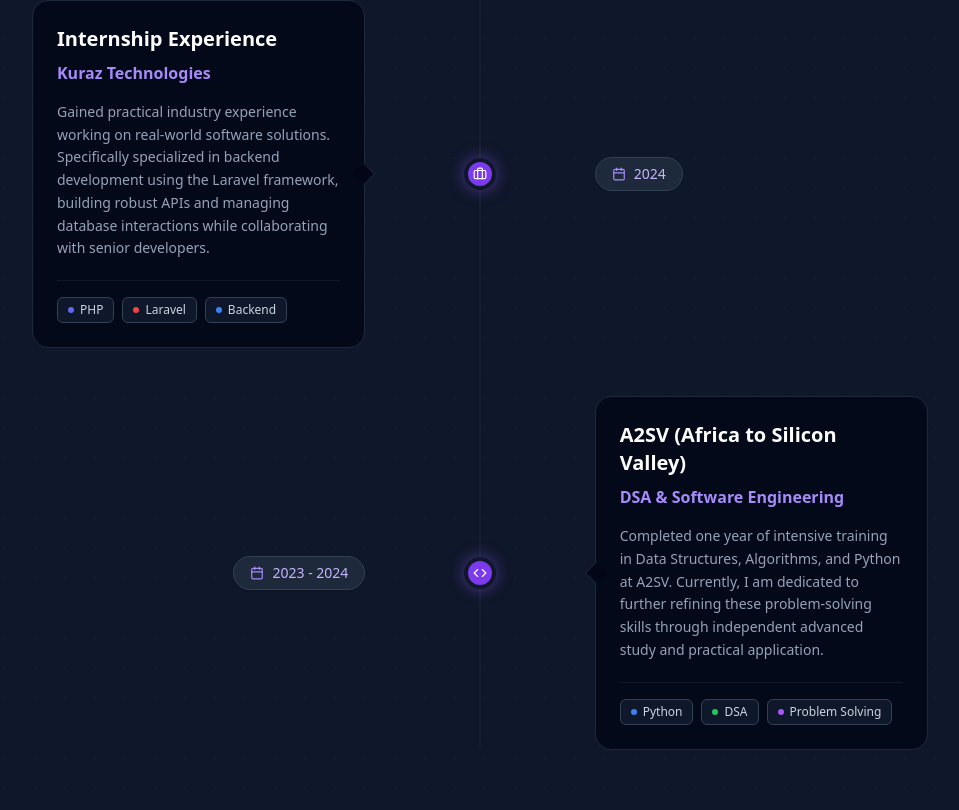
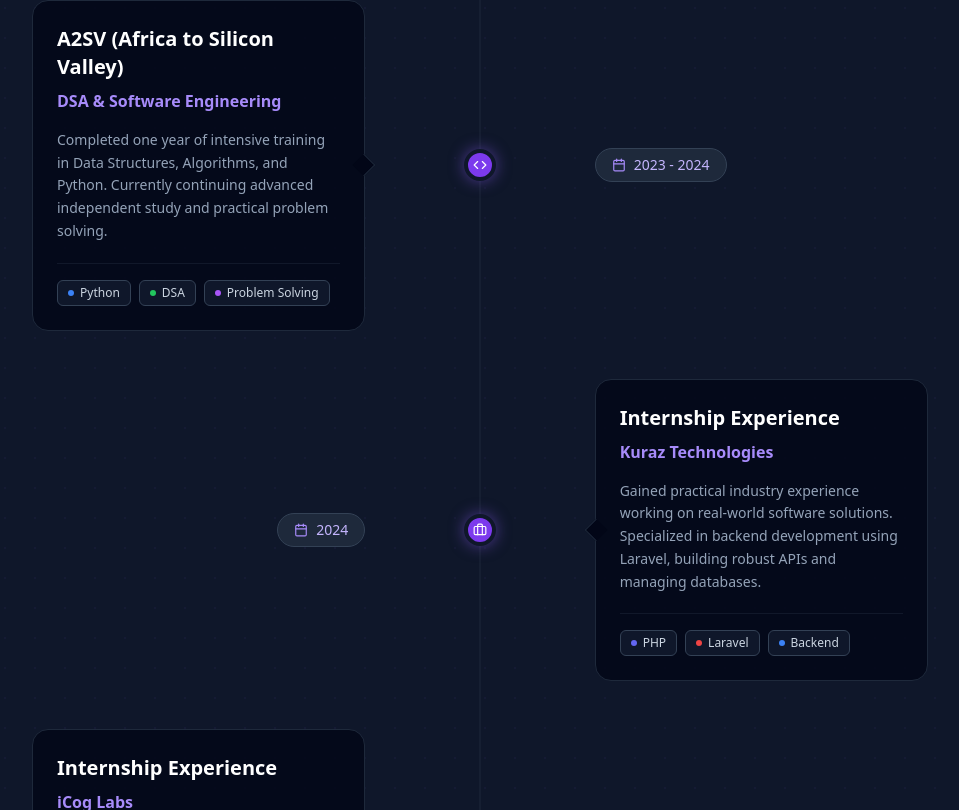
Before and after one commit to JohnnyWorku/portfolio, a React (Vite) app: page / in a window 1280 px wide. Shown: the part 2170-2980 px from the top of the page, without its empty margins (160-1119 px from the left). Built offline with nearby package versions, Linux system fonts and the light colour scheme; no server answers.

Commit message:
Exprience code base refactored

```diff
--- a/components/Experience.tsx
+++ b/components/Experience.tsx
@@ -1,178 +1,219 @@
-import React from 'react';
-import { Briefcase, Calendar, Code, GraduationCap } from 'lucide-react';
+import React from "react";
+import { Briefcase, Calendar, Code, GraduationCap } from "lucide-react";
+
+/* ============================= */
+/* Type Definition */
+/* ============================= */
+
+type ExperienceItem = {
+  title: string;
+  organization: string;
+  description: string;
+  date: string;
+  icon: React.ElementType;
+  skills: {
+    name: string;
+    color: string;
+  }[];
+};
+
+/* ============================= */
+/* Data */
+/* ============================= */
+
+const experiences: ExperienceItem[] = [
+  {
+    title: "Bachelors of Software Engineering",
+    organization: "Addis Ababa University",
+    description:
+      "Fourth-year student actively building a strong foundation in software engineering principles. Committed to continuous learning and skill improvement to develop innovative software solutions.",
+    date: "2022 - Present",
+    icon: GraduationCap,
+    skills: [
+      { name: "Software Engineering", color: "bg-sky-500" },
+      { name: "System Design", color: "bg-violet-500" },
+    ],
+  },
+
+  {
+    title: "A2SV (Africa to Silicon Valley)",
+    organization: "DSA & Software Engineering",
+    description:
+      "Completed one year of intensive training in Data Structures, Algorithms, and Python. Currently continuing advanced independent study and practical problem solving.",
+    date: "2023 - 2024",
+    icon: Code,
+    skills: [
+      { name: "Python", color: "bg-blue-500" },
+      { name: "DSA", color: "bg-green-500" },
+      { name: "Problem Solving", color: "bg-purple-500" },
+    ],
+  },
+
+  {
+    title: "Internship Experience",
+    organization: "Kuraz Technologies",
+    description:
+      "Gained practical industry experience working on real-world software solutions. Specialized in backend development using Laravel, building robust APIs and managing databases.",
+    date: "2024",
+    icon: Briefcase,
+    skills: [
+      { name: "PHP", color: "bg-indigo-500" },
+      { name: "Laravel", color: "bg-red-500" },
+      { name: "Backend", color: "bg-blue-500" },
+    ],
+  },
+
+  {
+    title: "Internship Experience",
+    organization: "iCog Labs",
+    description:
+      "Gained practical industry experience working on real-world AI oriented software solutions.",
+    date: "2025 - Present",
+    icon: Briefcase,
+    skills: [
+      { name: "Python", color: "bg-indigo-500" },
+      { name: "--", color: "bg-red-500" },
+      { name: "AI", color: "bg-blue-500" },
+    ],
+  },
+];
+
+/* ============================= */
+/* Reusable Card Component */
+/* ============================= */
+
+const ExperienceCard: React.FC<{ exp: ExperienceItem; isLeft: boolean }> = ({
+  exp,
+  isLeft,
+}) => {
+  const Icon = exp.icon;
+
+  return (
+    <div className="bg-slate-950/80 border border-slate-800 p-6 rounded-2xl hover:border-brand-500 transition-all duration-300 group-hover:shadow-lg group-hover:shadow-brand-900/20 relative">
+      {/* Desktop Arrow Connector */}
+      <div
+        className={`hidden md:block absolute top-1/2 w-4 h-4 bg-slate-950 transform rotate-45 -translate-y-1/2 border-slate-800 group-hover:border-brand-500 transition-colors ${
+          isLeft
+            ? "-right-2 border-r border-t"
+            : "-left-2 border-l border-b"
+        }`}
+      />
+
+      <h4 className="text-xl font-bold text-white mb-2">{exp.title}</h4>
+
+      <h5 className="text-brand-400 font-semibold mb-4">
+        {exp.organization}
+      </h5>
+
+      <p className="text-slate-400 text-sm leading-relaxed mb-5">
+        {exp.description}
+      </p>
+
+      <div className="flex flex-wrap gap-2 pt-4 border-t border-slate-800/50">
+        {exp.skills.map((skill, i) => (
+          <span
+            key={i}
+            className="inline-flex items-center px-2.5 py-1 bg-slate-900 text-xs text-slate-300 rounded-md border border-slate-700"
+          >
+            <div
+              className={`w-1.5 h-1.5 rounded-full ${skill.color} mr-1.5`}
+            />
+            {skill.name}
+          </span>
+        ))}
+      </div>
+    </div>
+  );
+};
+
+/* ============================= */
+/* Main Component */
+/* ============================= */
 
 const Experience: React.FC = () => {
   return (
-    <section id="experience" className="py-24 bg-slate-900 border-t border-slate-800 relative overflow-hidden">
-       {/* Background pattern */}
-       <div className="absolute inset-0 opacity-5" style={{ backgroundImage: 'radial-gradient(#8b5cf6 1px, transparent 1px)', backgroundSize: '30px 30px' }}></div>
+    <section
+      id="experience"
+      className="py-24 bg-slate-900 border-t border-slate-800 relative overflow-hidden"
+    >
+      {/* Background Pattern */}
+      <div
+        className="absolute inset-0 opacity-5"
+        style={{
+          backgroundImage:
+            "radial-gradient(#8b5cf6 1px, transparent 1px)",
+          backgroundSize: "30px 30px",
+        }}
+      ></div>
 
       <div className="max-w-7xl mx-auto px-4 sm:px-6 lg:px-8 relative z-10">
         <div className="text-center mb-16">
-            <h2 className="text-brand-500 font-bold tracking-wide uppercase text-sm mb-2">My Journey</h2>
-            <h3 className="text-3xl md:text-4xl font-bold text-white">Education & Experience</h3>
+          <h2 className="text-brand-500 font-bold tracking-wide uppercase text-sm mb-2">
+            My Journey
+          </h2>
+          <h3 className="text-3xl md:text-4xl font-bold text-white">
+            Education & Experience
+          </h3>
         </div>
 
         <div className="relative max-w-4xl mx-auto">
-            {/* Vertical Line */}
-            <div className="absolute left-6 md:left-1/2 transform md:-translate-x-1/2 top-0 h-full w-px bg-slate-800"></div>
+          {/* Vertical Timeline Line */}
+          <div className="absolute left-6 md:left-1/2 md:-translate-x-1/2 top-0 h-full w-px bg-slate-800"></div>
 
-            {/* Experience Item 1: University (Right Side) */}
-            <div className="relative z-10 mb-12 group">
+          {experiences.map((exp, index) => {
+            const isLeft = index % 2 !== 0;
+            const Icon = exp.icon;
+
+            return (
+              <div key={index} className="relative z-10 mb-12 group">
                 <div className="flex flex-col md:flex-row items-start md:items-center justify-between w-full">
 
-                    {/* Date - Left on Desktop */}
-                    <div className="order-1 md:w-5/12 text-left md:text-right pl-16 md:pl-0 md:pr-10 mb-2 md:mb-0 relative">
-                         <span className="inline-flex items-center px-4 py-1.5 rounded-full bg-slate-800 border border-slate-700 text-brand-300 font-medium text-sm shadow-sm">
+                  {/* LEFT SIDE */}
+                  {!isLeft ? (
+                    <>
+                      {/* Date */}
+                      <div className="order-1 md:w-5/12 text-left md:text-right pl-16 md:pl-0 md:pr-10 mb-2 md:mb-0">
+                        <span className="inline-flex items-center px-4 py-1.5 rounded-full bg-slate-800 border border-slate-700 text-brand-300 text-sm">
                           <Calendar className="w-3.5 h-3.5 mr-2 text-brand-400" />
-                            2022 - Present
+                          {exp.date}
                         </span>
                       </div>
 
-                    {/* Timeline Dot - Center */}
-                    <div className="absolute left-[20px] md:left-1/2 md:-ml-4 top-0 md:top-auto flex items-center justify-center w-8 h-8 rounded-full bg-brand-600 border-4 border-slate-900 shadow-[0_0_15px_rgba(139,92,246,0.5)] z-20">
-                        <GraduationCap className="w-3.5 h-3.5 text-white" />
+                      {/* Timeline Dot */}
+                      <div className="absolute left-[20px] md:left-1/2 md:-ml-4 w-8 h-8 rounded-full bg-brand-600 border-4 border-slate-900 flex items-center justify-center z-20 shadow-[0_0_15px_rgba(139,92,246,0.5)]">
+                        <Icon className="w-3.5 h-3.5 text-white" />
                       </div>
 
-                    {/* Content - Right on Desktop */}
+                      {/* Content */}
                       <div className="order-2 md:w-5/12 pl-16 md:pl-10 mt-2 md:mt-0">
-                        <div className="bg-slate-950/80 border border-slate-800 p-6 rounded-2xl hover:border-brand-500 transition-all duration-300 group-hover:shadow-lg group-hover:shadow-brand-900/20 relative">
-                            {/* Connector Arrow for desktop */}
-                            <div className="hidden md:block absolute top-1/2 -left-2 w-4 h-4 bg-slate-950 border-l border-b border-slate-800 transform rotate-45 -translate-y-1/2 group-hover:border-brand-500 transition-colors"></div>
+                        <ExperienceCard exp={exp} isLeft={false} />
+                      </div>
+                    </>
+                  ) : (
+                    <>
+                      {/* Content */}
+                      <div className="order-2 md:order-1 md:w-5/12 pl-16 md:pl-0 md:pr-10 mt-2 md:mt-0">
+                        <ExperienceCard exp={exp} isLeft={true} />
+                      </div>
 
-                            <div className="flex items-center justify-between mb-2">
-                                <h4 className="text-xl font-bold text-white">Bachelors of Software Engineering</h4>
+                      {/* Timeline Dot */}
+                      <div className="absolute left-[20px] md:left-1/2 md:-ml-4 w-8 h-8 rounded-full bg-brand-600 border-4 border-slate-900 flex items-center justify-center z-20 shadow-[0_0_15px_rgba(139,92,246,0.5)]">
+                        <Icon className="w-3.5 h-3.5 text-white" />
                       </div>
-                            <h5 className="text-brand-400 font-semibold mb-4 flex items-center">
-                                Addis Ababa University
-                            </h5>
 
-                            <p className="text-slate-400 text-sm leading-relaxed mb-5">
-                                Fourth-year student actively building a strong foundation in software engineering principles. Committed to continuous learning and skill improvement to develop innovative software solutions.
-                            </p>
-
-                            <div className="flex flex-wrap gap-2 pt-4 border-t border-slate-800/50">
-                                <span className="inline-flex items-center px-2.5 py-1 bg-slate-900 text-xs font-medium text-slate-300 rounded-md border border-slate-700">
-                                    <div className="w-1.5 h-1.5 rounded-full bg-sky-500 mr-1.5"></div>
-                                    Software Engineering
-                                </span>
-                                <span className="inline-flex items-center px-2.5 py-1 bg-slate-900 text-xs font-medium text-slate-300 rounded-md border border-slate-700">
-                                    <div className="w-1.5 h-1.5 rounded-full bg-violet-500 mr-1.5"></div>
-                                    System Design
+                      {/* Date */}
+                      <div className="order-1 md:order-2 md:w-5/12 text-left pl-16 md:pl-10 mb-2 md:mb-0">
+                        <span className="inline-flex items-center px-4 py-1.5 rounded-full bg-slate-800 border border-slate-700 text-brand-300 text-sm">
+                          <Calendar className="w-3.5 h-3.5 mr-2 text-brand-400" />
+                          {exp.date}
                         </span>
                       </div>
+                    </>
+                  )}
                 </div>
               </div>
-                </div>
-            </div>
-
-            {/* Experience Item 2: Kuraz Internship (Left Side on Desktop) */}
-            <div className="relative z-10 mb-12 group">
-                <div className="flex flex-col md:flex-row items-start md:items-center justify-between w-full">
-
-                    {/* Content - Left on Desktop */}
-                    <div className="order-2 md:order-1 md:w-5/12 pl-16 md:pl-0 md:pr-10 mt-2 md:mt-0">
-                        <div className="bg-slate-950/80 border border-slate-800 p-6 rounded-2xl hover:border-brand-500 transition-all duration-300 group-hover:shadow-lg group-hover:shadow-brand-900/20 relative">
-                            {/* Connector Arrow for desktop - Pointing Right */}
-                            <div className="hidden md:block absolute top-1/2 -right-2 w-4 h-4 bg-slate-950 border-r border-t border-slate-800 transform rotate-45 -translate-y-1/2 group-hover:border-brand-500 transition-colors"></div>
-
-                            <div className="flex items-center justify-between mb-2">
-                                <h4 className="text-xl font-bold text-white">Internship Experience</h4>
-                            </div>
-                            <h5 className="text-brand-400 font-semibold mb-4 flex items-center">
-                                Kuraz Technologies
-                            </h5>
-
-                            <p className="text-slate-400 text-sm leading-relaxed mb-5">
-                                Gained practical industry experience working on real-world software solutions. Specifically specialized in backend development using the Laravel framework, building robust APIs and managing database interactions while collaborating with senior developers.
-                            </p>
-
-                            <div className="flex flex-wrap gap-2 pt-4 border-t border-slate-800/50">
-                                <span className="inline-flex items-center px-2.5 py-1 bg-slate-900 text-xs font-medium text-slate-300 rounded-md border border-slate-700">
-                                    <div className="w-1.5 h-1.5 rounded-full bg-indigo-500 mr-1.5"></div>
-                                    PHP
-                                </span>
-                                <span className="inline-flex items-center px-2.5 py-1 bg-slate-900 text-xs font-medium text-slate-300 rounded-md border border-slate-700">
-                                    <div className="w-1.5 h-1.5 rounded-full bg-red-500 mr-1.5"></div>
-                                    Laravel
-                                </span>
-                                <span className="inline-flex items-center px-2.5 py-1 bg-slate-900 text-xs font-medium text-slate-300 rounded-md border border-slate-700">
-                                    <div className="w-1.5 h-1.5 rounded-full bg-blue-500 mr-1.5"></div>
-                                    Backend
-                                </span>
-                            </div>
-                        </div>
-                    </div>
-
-                    {/* Timeline Dot - Center */}
-                    <div className="absolute left-[20px] md:left-1/2 md:-ml-4 top-0 md:top-auto flex items-center justify-center w-8 h-8 rounded-full bg-brand-600 border-4 border-slate-900 shadow-[0_0_15px_rgba(139,92,246,0.5)] z-20">
-                        <Briefcase className="w-3.5 h-3.5 text-white" />
-                    </div>
-
-                     {/* Date - Right on Desktop */}
-                     <div className="order-1 md:order-2 md:w-5/12 text-left pl-16 md:pl-10 mb-2 md:mb-0 relative">
-                         <span className="inline-flex items-center px-4 py-1.5 rounded-full bg-slate-800 border border-slate-700 text-brand-300 font-medium text-sm shadow-sm">
-                            <Calendar className="w-3.5 h-3.5 mr-2 text-brand-400" />
-                            2024
-                         </span>
-                    </div>
-
-                </div>
-            </div>
-
-            {/* Experience Item 3: A2SV (Right Side on Desktop) */}
-            <div className="relative z-10 mb-12 group">
-                <div className="flex flex-col md:flex-row items-start md:items-center justify-between w-full">
-
-                    {/* Date - Left on Desktop */}
-                    <div className="order-1 md:w-5/12 text-left md:text-right pl-16 md:pl-0 md:pr-10 mb-2 md:mb-0 relative">
-                         <span className="inline-flex items-center px-4 py-1.5 rounded-full bg-slate-800 border border-slate-700 text-brand-300 font-medium text-sm shadow-sm">
-                            <Calendar className="w-3.5 h-3.5 mr-2 text-brand-400" />
-                            2023 - 2024
-                         </span>
-                    </div>
-
-                    {/* Timeline Dot - Center */}
-                    <div className="absolute left-[20px] md:left-1/2 md:-ml-4 top-0 md:top-auto flex items-center justify-center w-8 h-8 rounded-full bg-brand-600 border-4 border-slate-900 shadow-[0_0_15px_rgba(139,92,246,0.5)] z-20">
-                        <Code className="w-3.5 h-3.5 text-white" />
-                    </div>
-
-                    {/* Content - Right on Desktop */}
-                    <div className="order-2 md:w-5/12 pl-16 md:pl-10 mt-2 md:mt-0">
-                        <div className="bg-slate-950/80 border border-slate-800 p-6 rounded-2xl hover:border-brand-500 transition-all duration-300 group-hover:shadow-lg group-hover:shadow-brand-900/20 relative">
-                            {/* Connector Arrow for desktop */}
-                            <div className="hidden md:block absolute top-1/2 -left-2 w-4 h-4 bg-slate-950 border-l border-b border-slate-800 transform rotate-45 -translate-y-1/2 group-hover:border-brand-500 transition-colors"></div>
-
-                            <div className="flex items-center justify-between mb-2">
-                                <h4 className="text-xl font-bold text-white">A2SV (Africa to Silicon Valley)</h4>
-                            </div>
-                            <h5 className="text-brand-400 font-semibold mb-4 flex items-center">
-                                DSA & Software Engineering
-                            </h5>
-
-                            <p className="text-slate-400 text-sm leading-relaxed mb-5">
-                                Completed one year of intensive training in Data Structures, Algorithms, and Python at A2SV. Currently, I am dedicated to further refining these problem-solving skills through independent advanced study and practical application.
-                            </p>
-
-                            <div className="flex flex-wrap gap-2 pt-4 border-t border-slate-800/50">
-                                <span className="inline-flex items-center px-2.5 py-1 bg-slate-900 text-xs font-medium text-slate-300 rounded-md border border-slate-700">
-                                    <div className="w-1.5 h-1.5 rounded-full bg-blue-500 mr-1.5"></div>
-                                    Python
-                                </span>
-                                <span className="inline-flex items-center px-2.5 py-1 bg-slate-900 text-xs font-medium text-slate-300 rounded-md border border-slate-700">
-                                    <div className="w-1.5 h-1.5 rounded-full bg-green-500 mr-1.5"></div>
-                                    DSA
-                                </span>
-                                <span className="inline-flex items-center px-2.5 py-1 bg-slate-900 text-xs font-medium text-slate-300 rounded-md border border-slate-700">
-                                    <div className="w-1.5 h-1.5 rounded-full bg-purple-500 mr-1.5"></div>
-                                    Problem Solving
-                                </span>
-                            </div>
-                        </div>
-                    </div>
-                </div>
-            </div>
-
+            );
+          })}
         </div>
       </div>
     </section>
```
Lines whose indentation alone changed are shown as unchanged.
